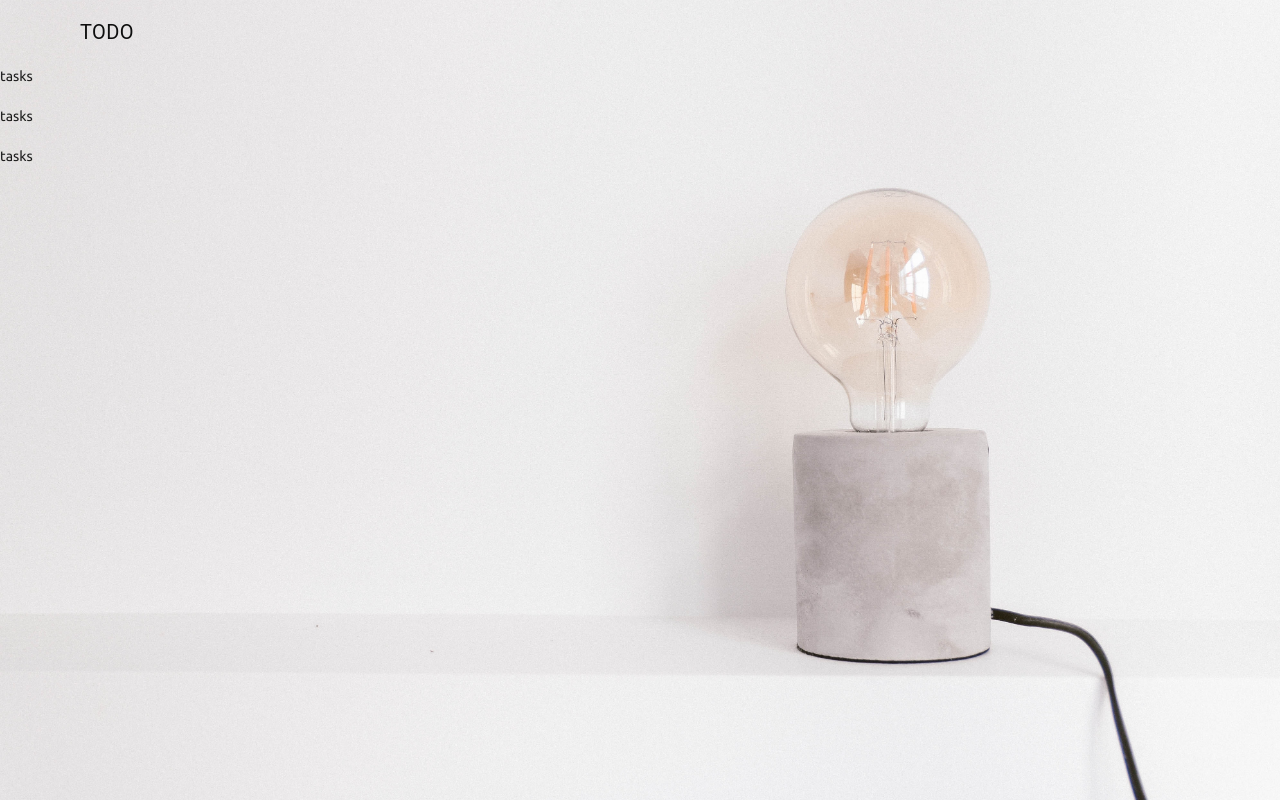
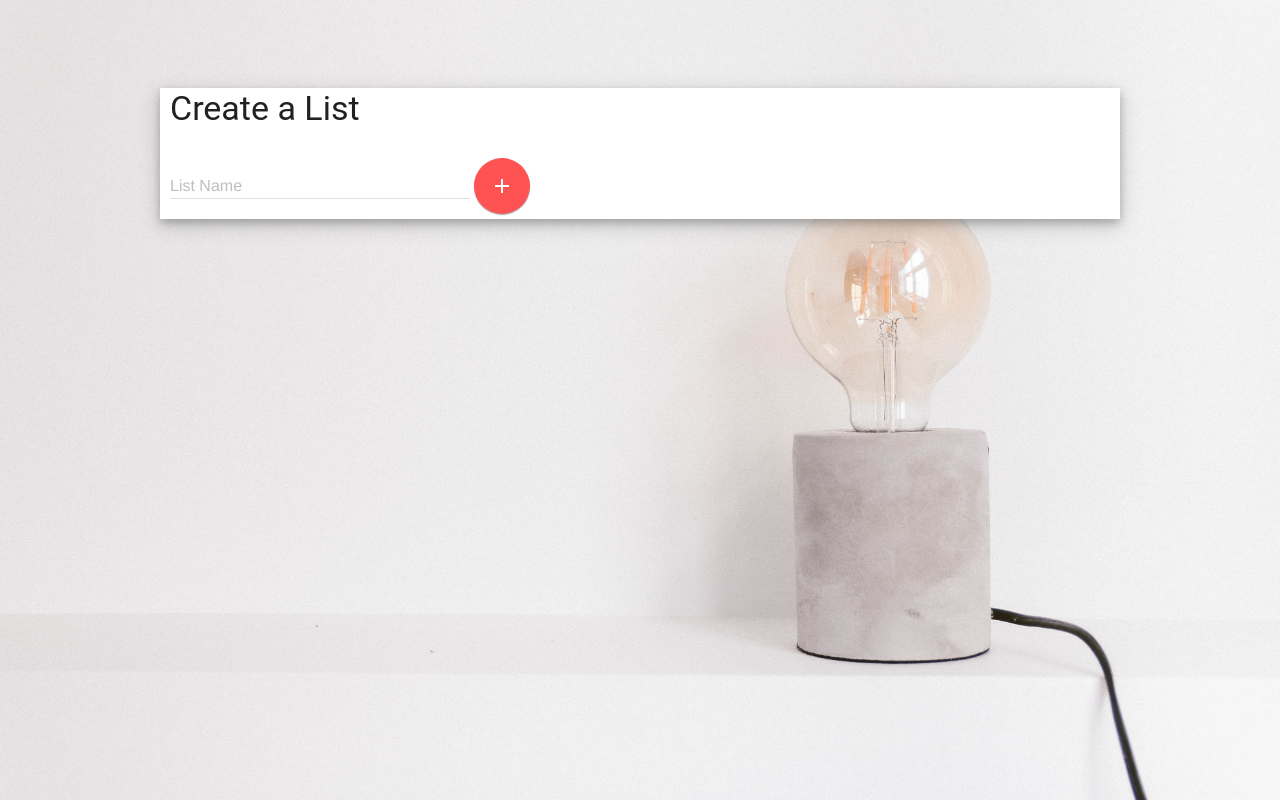
Before and after one commit to Twitch0125/todoApp, a website: page index.html in a window 1280 px wide. Drawn offline with nearby package versions, Linux system fonts and the light colour scheme.

Commit message:
built out html more,  started dom manipulation

```diff
--- a/index.html
+++ b/index.html
@@ -6,7 +6,7 @@
     <meta http-equiv="X-UA-Compatible" content="ie=edge">
     <title>Document</title>
     <link rel="stylesheet" href="https://fonts.googleapis.com/icon?family=Material+Icons">
-    <link rel="stylesheet" href="https://code.getmdl.io/1.3.0/material.yellow-indigo.min.css" />
+    <link rel="stylesheet" href="https://code.getmdl.io/1.3.0/material.blue_grey-red.min.css" />
     <link href="https://fonts.googleapis.com/css?family=Ubuntu|Ubuntu+Condensed" rel="stylesheet">
     <link rel="stylesheet" href="css/style.css">
     <script defer src="https://code.getmdl.io/1.3.0/material.min.js"></script>
@@ -17,22 +17,38 @@
 <body>
     <div class="mdl-layout-transparent mdl-layout mdl-js-layout">
         <header class="mdl-layout__header mdl-layout__header--transparent">
-            <div class="mdl-layout-icon"></div>
             <div class="mdl-layout__header-row">
-                <span class="mdl-layout__title">TODO</span>
-                <div class="mdl-layout-spacer"></div>
+                <span class="mdl-layout-title"></span>
+            </div>
+            <div class="mdl-layout-spacer"> </div>
+            <div class="mdl-navigation">
+
             </div>
         </header>
+        <!-- start drawer -->
         <div class="mdl-layout__drawer">
             <span class="mdl-layout__title">Lists</span>
             <nav class="mdl-navigation">
-                <a class="mdl-navigation__link" href="#">list 1</a>
+                <a class="mdl-navigation__link" href='#'>Test</a>
             </nav>
         </div>
+        <!-- end drawer -->
         <main class="mdl-layout__content">
-            <p>tasks</p>
-            <p>tasks</p>
-            <p>tasks</p>
+            <div class="list-creation my-shadow">
+                <div class="container">
+                    <h3 class="display-2">Create a List</h3>
+                    <div class="mdl-textfield mdl-js-textfield mdl-textfield--floating-label">
+                        <input onkeyup="checkKey(event)" class="mdl-textfield__input" type="text" id="listName">
+                        <label class="mdl-textfield__label" for="sample3">List Name</label>
+                    </div>
+                    <!-- Colored FAB button -->
+                    <button onclick='' class="mdl-button mdl-js-button mdl-button--fab mdl-js-ripple-effect mdl-button--colored">
+                        <i class="material-icons">add</i>
+                    </button>
+
+                </div>
+            </div>
+
         </main>
     </div>
 
--- a/js/main.js
+++ b/js/main.js
@@ -1,10 +1,3 @@
-//function to clear list creation field on click
-function clearListInput() {
-    let listInput = document.getElementById('listInput');
-    listInput.innerHTML = '';
-    listInput.style.backgroundColor = '#dadfea';
-}
-
 class List {
     constructor(name, ...tasks) {
         this.name = name;
@@ -54,9 +47,17 @@ class Description {
     //TODO: create editDate(), create editContent()
 }
 
-let list = new List(`todo`);
+function createTask(){
+    let myVal = $('#listName').val();
+    let newList = new List(myVal);
+    let myJSON = JSON.stringify(newList);
+    localStorage.setItem(`list, ${myJSON}`)
+}
 
-let task = new Task('kaleb', 'is k o o l');
-
-list.addTask(task);
-list.deleteTask(task);
+function checkKey(event) {
+    switch (event.which) {
+        case 13:
+            createTask();
+            break
+    }
+}
--- a/scss/style.scss
+++ b/scss/style.scss
@@ -1,11 +1,25 @@
-*{
-    font-family: 'Ubuntu', 'sans-serif';
-}
-
 .mdl-layout-transparent {
     background: url('../images/light-bulb.jpg') center / cover;
   }
   .mdl-layout-transparent .mdl-layout__header,
   .mdl-layout-transparent .mdl-layout__drawer-button {
-    color: rgb(14, 14, 14);
+    color: rgba(0,0,0,0.87);
   }
+
+  .list-creation{
+    width: 75%;
+    background-color:white;
+    margin: auto;
+
+
+    .container{
+      margin-left: 10px;
+      margin-top: 10px;
+
+    }
+  }
+
+  .my-shadow{
+    box-shadow: 0 4px 8px 0 rgba(0, 0, 0, 0.2), 0 6px 20px 0 rgba(0, 0, 0, 0.19);
+
+  }
```
Also changed, not shown: css/style.css.
